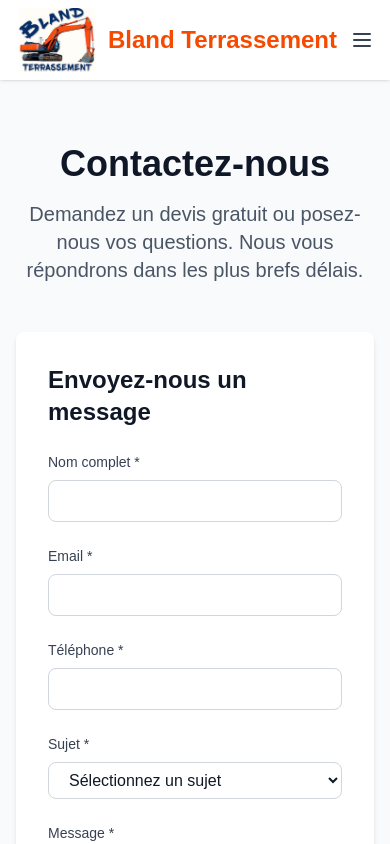
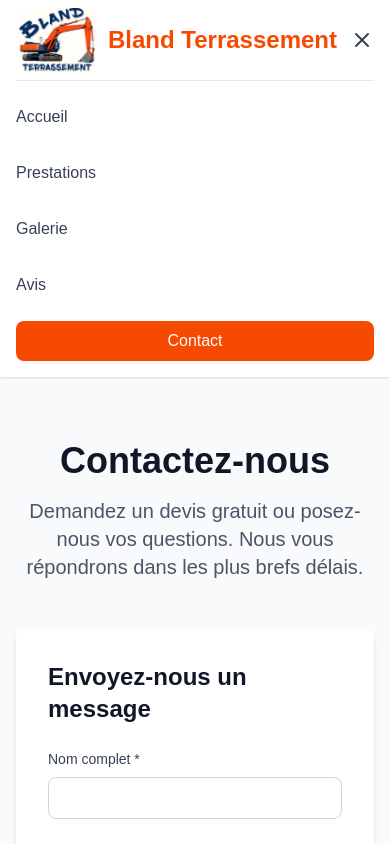
Before and after one commit to mabegard/terrassement-lezoux2, a Next.js app: page /contact in a window 390 px wide. Both pictures are taken after a click on the button "Menu". Shown: the top 844 px of the page. Built offline with nearby package versions, Linux system fonts and the light colour scheme.

Commit message:
Ajout de la fonctionnalité du menu mobile

```diff
--- a/components/Header.tsx
+++ b/components/Header.tsx
@@ -1,7 +1,20 @@
+"use client";
+
+import { useState } from "react";
 import Link from "next/link";
 import Image from "next/image";
 
 export default function Header() {
+  const [isMenuOpen, setIsMenuOpen] = useState(false);
+
+  const toggleMenu = () => {
+    setIsMenuOpen(!isMenuOpen);
+  };
+
+  const closeMenu = () => {
+    setIsMenuOpen(false);
+  };
+
   return (
     <header className="bg-white shadow-sm sticky top-0 z-50">
       <div className="container mx-auto px-4">
@@ -52,7 +65,26 @@ export default function Header() {
               Contact
             </Link>
           </nav>
-          <button className="md:hidden text-gray-700">
+          <button
+            className="md:hidden text-gray-700 hover:text-orange-600 transition-colors"
+            onClick={toggleMenu}
+            aria-label="Menu"
+          >
+            {isMenuOpen ? (
+              <svg
+                className="w-6 h-6"
+                fill="none"
+                stroke="currentColor"
+                viewBox="0 0 24 24"
+              >
+                <path
+                  strokeLinecap="round"
+                  strokeLinejoin="round"
+                  strokeWidth={2}
+                  d="M6 18L18 6M6 6l12 12"
+                />
+              </svg>
+            ) : (
               <svg
                 className="w-6 h-6"
                 fill="none"
@@ -66,8 +98,51 @@ export default function Header() {
                   d="M4 6h16M4 12h16M4 18h16"
                 />
               </svg>
+            )}
           </button>
         </div>
+        {/* Menu mobile */}
+        {isMenuOpen && (
+          <nav className="md:hidden border-t border-gray-200 py-4">
+            <div className="flex flex-col space-y-4">
+              <Link
+                href="/"
+                className="text-gray-700 hover:text-orange-600 transition-colors py-2"
+                onClick={closeMenu}
+              >
+                Accueil
+              </Link>
+              <Link
+                href="/prestations"
+                className="text-gray-700 hover:text-orange-600 transition-colors py-2"
+                onClick={closeMenu}
+              >
+                Prestations
+              </Link>
+              <Link
+                href="/galerie"
+                className="text-gray-700 hover:text-orange-600 transition-colors py-2"
+                onClick={closeMenu}
+              >
+                Galerie
+              </Link>
+              <Link
+                href="/avis"
+                className="text-gray-700 hover:text-orange-600 transition-colors py-2"
+                onClick={closeMenu}
+              >
+                Avis
+              </Link>
+              <Link
+                href="/contact"
+                className="bg-orange-600 text-white px-4 py-2 rounded-lg hover:bg-orange-700 transition-colors text-center"
+                onClick={closeMenu}
+              >
+                Contact
+              </Link>
+            </div>
+          </nav>
+        )}
       </div>
     </header>
   );
```
Lines whose indentation alone changed are shown as unchanged.
